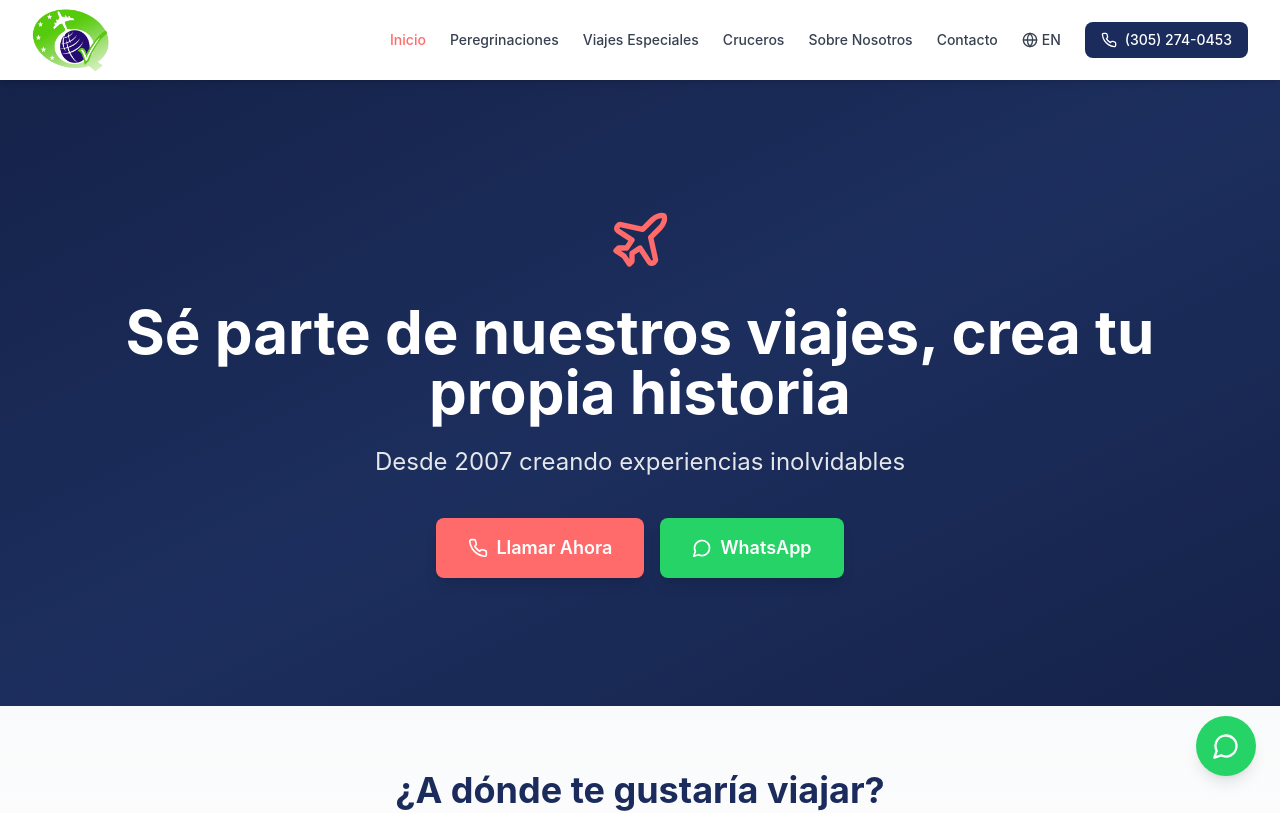
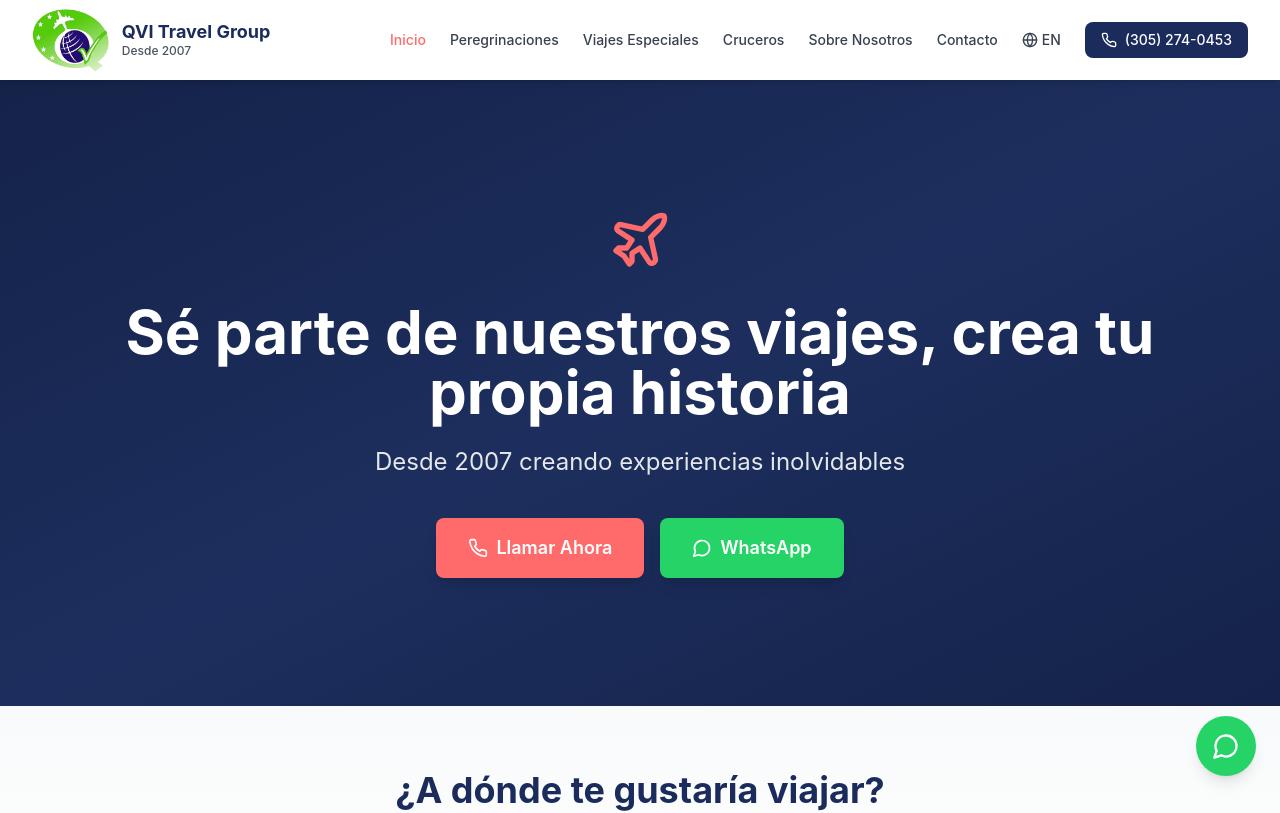
Before and after one commit to edgeautomate-creator/QVI, a React (Vite) app: page / in a window 1280 px wide. Shown: the top 813 px of the page. Built offline with nearby package versions, Linux system fonts and the light colour scheme; no server answers.

Commit message:
Updated Navigation.tsx

```diff
--- a/src/components/Navigation.tsx
+++ b/src/components/Navigation.tsx
@@ -25,12 +25,20 @@ export default function Navigation() {
     <nav className="bg-white shadow-md sticky top-0 z-50">
       <div className="max-w-7xl mx-auto px-4 sm:px-6 lg:px-8">
         <div className="flex justify-between items-center h-20">
-          <Link to="/" className="flex items-center">
+          <Link to="/" className="flex items-center space-x-3">
             <img
               src="/QVILogo-new.png"
               alt="QVI Travel Group"
               className="h-16 w-auto"
             />
+            <div className="flex flex-col">
+              <span className="text-[#1a2b5c] font-bold text-lg leading-tight">
+                QVI Travel Group
+              </span>
+              <span className="text-gray-600 text-xs font-medium">
+                Desde 2007
+              </span>
+            </div>
           </Link>
 
           <div className="hidden lg:flex items-center space-x-6">
```
